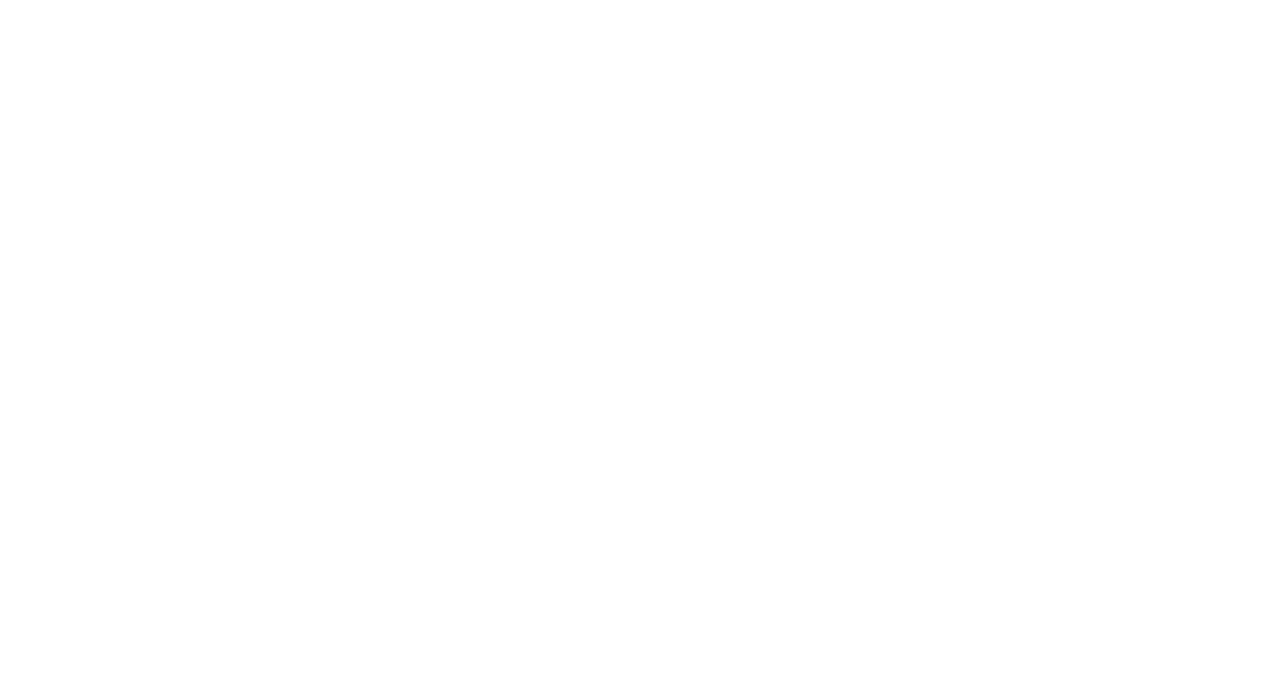
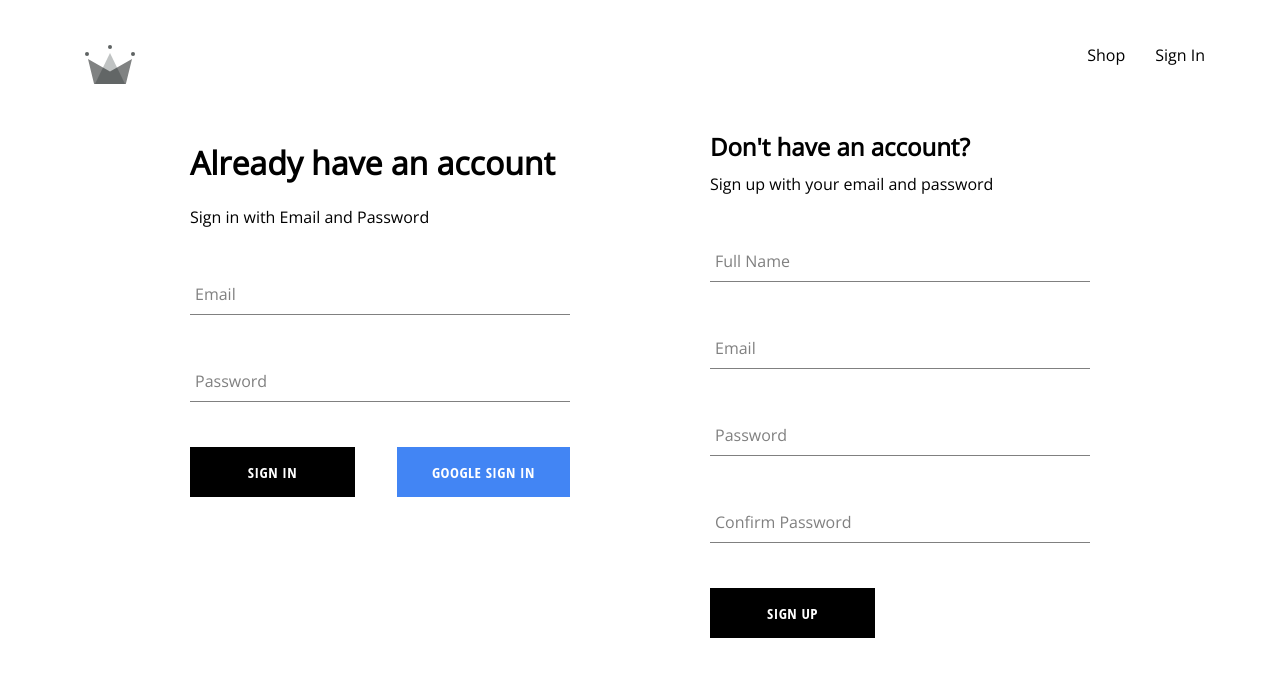
Before and after one commit to Jacob-Mbendera/euphoria-shop, a React (Create React App) app: page /auth in a window 1280 px wide. Before the commit this address had no page. Shown: the top 676 px of the page. Built offline with nearby package versions, Linux system fonts and the light colour scheme; a web font is replaced by a local one.

Commit message:
SignInWithEmailFunctionality, StylingAuthenticationComponent

```diff
--- a/src/App.js
+++ b/src/App.js
@@ -5,7 +5,7 @@ import './App.css';
 import HomePage from './pages/homepage/homepage.component.jsx';
 import ShopPage from './pages/shop/shop.component';
 import Navigation from './pages/navigation/navigation.component';
-import SignInAndSignUpPage from './pages/sign-in-sign-up/sign-in-sign-up.component';
+import Authentication from './pages/authentication/authentication.component';
 
 function App() {
   return (
@@ -16,7 +16,7 @@ function App() {
 
             <Route index element={<HomePage/>}/>
             <Route path='shop' element={<ShopPage/>}/>
-            <Route path='sign-in' element={<SignInAndSignUpPage/>}/>
+            <Route path='auth' element={<Authentication/>}/>
 
          </Route>
 
--- a/src/components/form-input/form-input.component.jsx
+++ b/src/components/form-input/form-input.component.jsx
@@ -2,6 +2,7 @@ import React from "react";
 import './form-input.styles.scss';
 
 const FormInput = ({ label, ...otherInputProps }) =>{
+
     return (
         <div className="group">
 
--- a/src/pages/sign-in-sign-up/sign-in-sign-up.component.jsx
+++ b/src/pages/authentication/authentication.component.jsx
@@ -1,12 +1,13 @@
 import React from "react";
-import './sign-in-sign-up.scss';
+import './authentication.styles.scss';
 import { signInWithGooglePopop , createUserDocumentFromAuth} from "../../utilities/firebase/firebase.utilities";
 import SignUpForm from "../../sign-up-form/sign-up-form.component";
-import Button from "../../components/button/button.component";
+import SignInForm from "../sign-in-form/sign-in-form.component";
 
 
 
-const SignInAndSignUpPage = () => {
+
+const Authentication = () => {
 
     const logGoogleUser = async () =>{
 
@@ -19,12 +20,8 @@ const SignInAndSignUpPage = () => {
     }
 
     return(
-    <div className="sign-in-and-sign-up">
-       {/* <SignIn/> */}
-
-        <h3>Sign IN</h3>
-       <button onClick={logGoogleUser}> Sign In Google Popup </button>
-
+    <div className="authentication-container">
+       <SignInForm/>
        <SignUpForm/>
     </div>
     )
@@ -32,4 +29,4 @@ const SignInAndSignUpPage = () => {
 
 
 
-export default SignInAndSignUpPage;
+export default Authentication;
--- /dev/null
+++ b/src/pages/authentication/authentication.styles.scss
@@ -0,0 +1,6 @@
+.authentication-container {
+  display: flex;
+  justify-content: space-between;
+  width: 900px;
+  margin: 30px auto; //makes it centered no matter how big your screen gets
+}
--- a/src/pages/navigation/navigation.component.jsx
+++ b/src/pages/navigation/navigation.component.jsx
@@ -17,7 +17,7 @@ const Navigation = () => {
 
                 <div className="nav-links-container">
                     <Link className="nav-link" to="/shop">Shop</Link>
-                    <Link className="nav-link" to="/sign-in">Sign In</Link>
+                    <Link className="nav-link" to="/auth">Sign In</Link>
                 </div>
             </div>
 
--- /dev/null
+++ b/src/pages/sign-in-form/sign-in-form.component.jsx
@@ -0,0 +1,91 @@
+import React from "react";
+import './sign-in-form.styles.scss';
+import FormInput from "../../components/form-input/form-input.component";
+import Button from "../../components/button/button.component";
+import { useState } from "react";
+import { signInWithGooglePopop, createUserDocumentFromAuth, signInUserWithEmailAndPassword } from "../../utilities/firebase/firebase.utilities";
+
+const defaultFormFields = {
+    email: '',
+    password: ''
+}
+
+const SignInForm = () =>{
+
+    const [formFields, setFormFields] = useState(defaultFormFields);
+    const {email, password} = formFields;
+
+    //console.log(formFields);
+
+
+    const resetFormFields = () =>{
+        setFormFields(defaultFormFields);
+    }
+
+
+    const logInGoogleUser = async () =>{
+
+        const {user}  = await signInWithGooglePopop();
+        await createUserDocumentFromAuth(user);
+    }
+
+
+
+    const handleSubmit = async (event) => {
+
+        event.preventDefault();
+
+        try{
+            const response = await signInUserWithEmailAndPassword(email, password);
+            console.log(response);
+            resetFormFields();
+
+        }catch(error){
+
+            switch(error.code){
+                case 'auth/wrong-password':
+                    alert("Email and password do not match!");
+                    break;
+
+                case 'auth/user-not-found':
+                    alert("User with that email not found");
+                    break;
+
+                default:
+                    console.log('An error occurred', error);
+            }
+        }
+
+    }
+
+
+
+    const handleChange = (event) =>{
+        const { name, value} = event.target;
+
+        setFormFields({...formFields, [name] : value});
+    }
+
+
+
+    return (
+        <div className="sign-in-container">
+            <h1> Already have an account</h1>
+            <span>Sign in with Email and Password</span>
+
+            <form onSubmit={handleSubmit}>
+
+                <FormInput label="Email" type="email" name="email" value={email} onChange={handleChange} required/>
+
+                <FormInput label="Password"  type="password" name="password" value={password} onChange={handleChange} required/>
+
+                <div className="buttons-container">
+                    <Button  type="submit"> Sign In</Button>
+                    <Button type='button' buttonType="google" onClick={logInGoogleUser} >Google Sign In </Button>
+                </div>
+            </form>
+
+        </div>
+    )
+}
+export default SignInForm;
--- /dev/null
+++ b/src/pages/sign-in-form/sign-in-form.styles.scss
@@ -0,0 +1,14 @@
+.sign-in-container {
+  display: flex;
+  flex-direction: column;
+  width: 380px;
+
+  h2 {
+    margin: 10px 0;
+  }
+
+  .buttons-container {
+    display: flex;
+    justify-content: space-between;
+  }
+}
--- a/src/sign-up-form/sign-up-form.component.jsx
+++ b/src/sign-up-form/sign-up-form.component.jsx
@@ -20,7 +20,7 @@ const SignUpForm = () =>{
     const[formFields, setFormFields] = useState(defaultFormFields);
     const{ displayName, email,password, confirmPassword } = formFields;
 
-    console.log(formFields);
+    //console.log(formFields);
 
     const resetFormFields = () =>{
         setFormFields(defaultFormFields);
--- a/src/sign-up-form/sign-up-form.scss
+++ b/src/sign-up-form/sign-up-form.scss
@@ -1,7 +1,7 @@
 .sign-up-container {
   display: flex;
   flex-direction: column;
-  width: 280px;
+  width: 380px;
 
   h2 {
     margin: 10px 0;
--- a/src/utilities/firebase/firebase.utilities.js
+++ b/src/utilities/firebase/firebase.utilities.js
@@ -2,7 +2,7 @@
 import { async } from "@firebase/util";
 import { initializeApp } from "firebase/app";
 //import { getAnalytics } from "firebase/analytics";
-import {getAuth, signInWithRedirect, signInWithPopup, GoogleAuthProvider,createUserWithEmailAndPassword, FacebookAuthProvider} from 'firebase/auth';
+import {getAuth, signInWithRedirect, signInWithPopup, GoogleAuthProvider,createUserWithEmailAndPassword, signInWithEmailAndPassword, FacebookAuthProvider} from 'firebase/auth';
 import {getFirestore, doc, getDoc, setDoc} from 'firebase/firestore';
 
 
@@ -80,3 +80,11 @@ export const createAuthUserWithEmailAndPassword = async (email, password) =>{
   return await createUserWithEmailAndPassword(auth,email, password)
 
 }
+
+export const signInUserWithEmailAndPassword = async (email, password) =>{
+
+  if(!email || !password) return;
+
+  return await signInWithEmailAndPassword(auth,email, password)
+
+}
```
Also changed, not shown: src/pages/sign-in-sign-up/sign-in-sign-up.scss (deleted).
